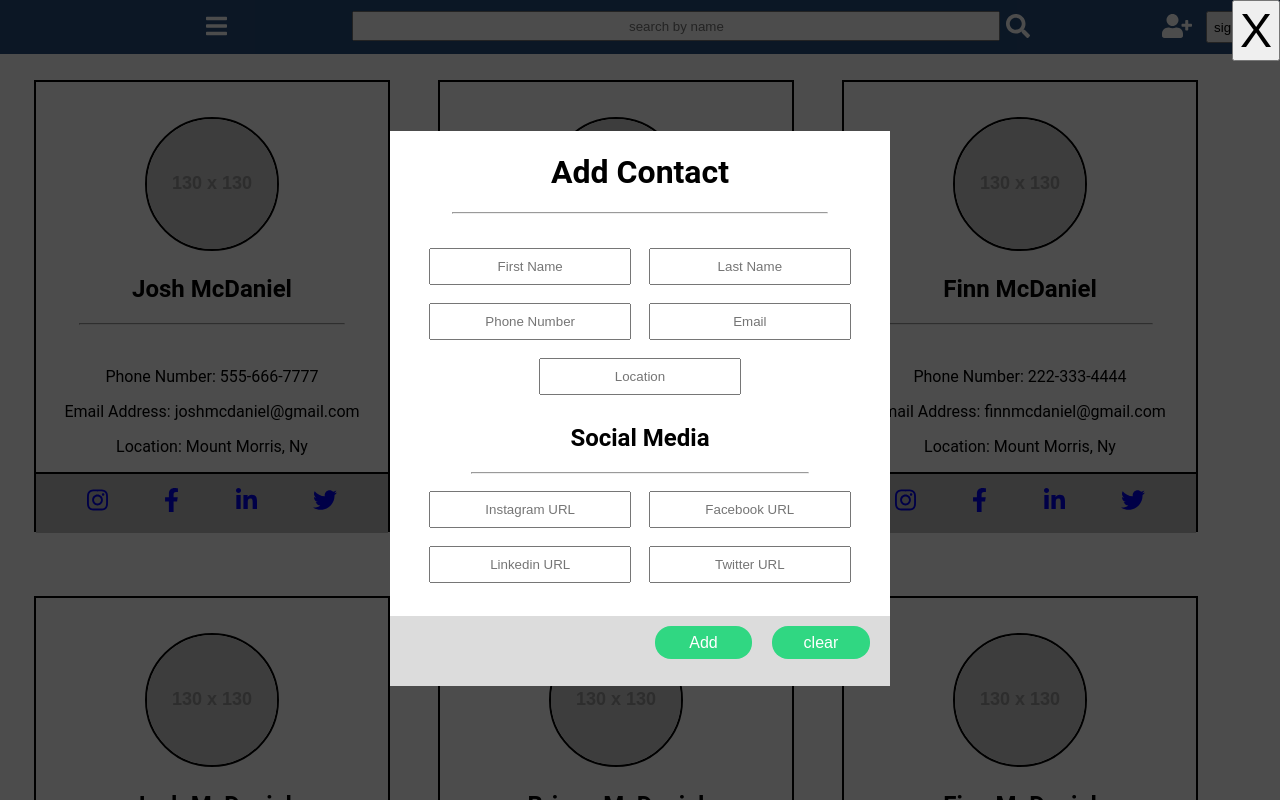
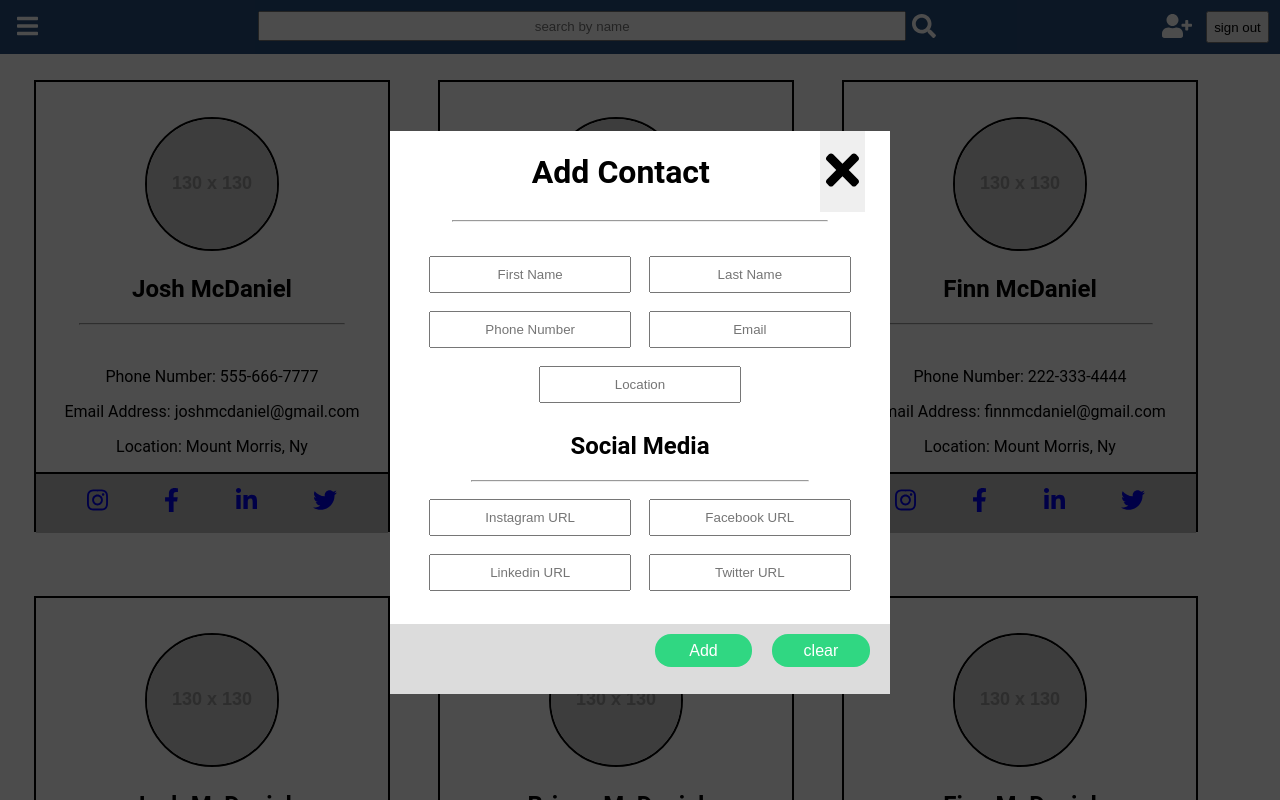
Before and after one commit to mcdanije22/contact_app, a React (Create React App) app: page / in a window 1280 px wide. Both pictures are taken after a click on the button 1177 px from the left and 27 px from the top of the page. Shown: the top 800 px of the page. Built offline with nearby package versions, Linux system fonts and the light colour scheme.

Commit message:
add form logic works,clear btn works but after clear add will add duplicate contact of last add

```diff
--- a/src/App.js
+++ b/src/App.js
@@ -3,8 +3,7 @@ import NavBar from './components/Menu/NavBar';
 import SideBar from './components/Menu/SideBar';
 import AddForm from './components/Menu/AddForm';
 import ContactList from './components/Contacts/ContactList';
-import { library } from '@fortawesome/fontawesome-svg-core';
-import { FontAwesomeIcon } from '@fortawesome/react-fontawesome';
+
 
 
 
@@ -38,7 +37,7 @@ class App extends Component {
             }
     }
 
-
+  //functions for sidebar start//
   hideSide = () =>{
     if(this.state.toggle){
     this.setState(
@@ -47,20 +46,25 @@ class App extends Component {
     else{
         this.setState({toggle:true})
     }
-    //test state change
-    //console.log(this.state.toggle)
 }
-onclick = (event) =>{
+onclick = () =>{
   this.setState({toggle:false})
 }
+  //functions for sidebar end//
+
+  //functions for modal start//
 addModalToggle = () => {
    this.setState({class:'modal'})
 }
+closeModalToggle = () =>{
+  this.setState({class:'modalClose'})
+}
+  //functions for modal start//
+
+  //functions that capture form data start//
 firstChange = (event) => {
-  //let first = event.target.value
   this.setState({first:event.target.value})
   console.log(this.state.first)
-  //console.log(first)
 }
 lastChange = (event) => {
   this.setState({last:event.target.value})
@@ -81,6 +85,9 @@ locationChange = (event) => {
 instagramChange = (event) => {
   this.setState({instagram:event.target.value})
 }
+  //functions that capture form data end//
+
+  //logic for adding contact object to state start//
 submitData = (event) => {
     if (this.state.first==''||this.state.last==''||this.state.number==''||this.state.email==''||this.state.area==''){
       alert('Please Fill In All Fields')
@@ -105,12 +112,29 @@ this.setState({class:'modalClose'})
 event.preventDefault();
     }
 }
+  //logic for adding contact object to state end//
+
+  clearBtn = () =>{
+    this.setState({
+      first: '',
+      last: '',
+      number: '',
+      email:'',
+      area:'',
+      instagram: '',
+      facebook: '',
+      linkedin:'',
+      twitter:''
+})
+  }
   render() {
     return (
       <div className='container'>
         <NavBar hideSide={this.hideSide} modalToggle={this.addModalToggle} toggle={this.state.toggle}/>
         <SideBar  toggle={this.state.toggle} />
         <AddForm
+        clear={this.clearBtn}
+        closeModal={this.closeModalToggle}
         showAdd={this.state.class}
         submitData={this.submitData}
         firstChange={this.firstChange}
--- a/src/components/Menu/AddForm.js
+++ b/src/components/Menu/AddForm.js
@@ -1,16 +1,26 @@
 import React from 'react';
+import { FontAwesomeIcon } from '@fortawesome/react-fontawesome';
+import { faTimes } from '@fortawesome/free-solid-svg-icons';
 
-const AddForm = ({showAdd, submitData,firstChange, lastChange, numberChange, emailChange, locationChange,instagramChange,facebookChange,linkedinChange,twitterChange}) =>{
 
+const AddForm = ({showAdd, submitData,closeModal,firstChange, lastChange, numberChange, emailChange, locationChange,instagramChange,facebookChange,linkedinChange,twitterChange}) =>{
+
+ const clearForm = () =>{
+  document.getElementById("form").reset();
+ }
 
 
     return (
         <div className={showAdd} >
           <form className='addform' onSubmit={submitData}>
-          <h1>Add Contact</h1> <button type='button' className = 'close'>X</button>
+          <div className='addHeader'>
+          <h1>Add Contact</h1> <button className='closeBtn' type='button' className = 'close' onClick={closeModal}>
+          <FontAwesomeIcon icon={faTimes} />
+          </button>
+          </div>
           <hr></hr>
 
-            <form className='bodyform'>
+            <form className='bodyform' id='form'>
               <input className= 'addinput' type='text' placeholder='First Name' name='First' onChange={firstChange}/>
               <input className= 'addinput' type='text' placeholder='Last Name' name='last' onChange={lastChange}/>
               <input className= 'addinput' type='text' placeholder='Phone Number' name='number' onChange={numberChange}/>
@@ -31,7 +41,7 @@ const AddForm = ({showAdd, submitData,firstChange, lastChange, numberChange, ema
               </form>
 
               <footer className='bottom'>
-              <button className='clear' type='reset'>clear</button>
+              <button className='clear' type='reset' onClick={clearForm}>clear</button>
               <button type='submit' className='submit' >Add</button>
               </footer>
           </form>
--- a/src/components/Menu/NavBar.js
+++ b/src/components/Menu/NavBar.js
@@ -6,9 +6,6 @@ import { faUserPlus } from '@fortawesome/free-solid-svg-icons';
 
 
 const NavBar = ({hideSide,modalToggle, toggle}) =>{
-    const hide = {
-        marginLeft: toggle?'15%':'0%',
-      }
 
     return (
         <div className ='nav' >
--- a/src/style.css
+++ b/src/style.css
@@ -23,7 +23,6 @@ body {
     position: fixed;
     z-index: 1;
     left: 0;
-    top:0;
     overflow-x: hidden;
     transition: 0.5s;
 
@@ -62,7 +61,7 @@ a {
     }
 /*margin issues*/
 .sideBarToggle{
-    margin-left:15%;
+
     }
 .search {
     width: 40rem;
@@ -94,6 +93,7 @@ margin-left:auto
     overflow-X: hidden;
     overflow-Y: auto;
 }
+
 .modalClose {
     display:none;
 }
@@ -136,11 +136,19 @@ hr {
 .bodyform {
     margin:5%;
 }
+
+.addHeader{
+    display:flex;
+    justify-content: flex-end;
+}
 .close{
-    position: fixed;
+    /*position: fixed;
     top:0;
-    right:0;
+    right:0;*/
     font-size:3rem;
+    border:none;
+    margin-left:22%;
+    margin-right:5%;
 }
 /* main contacts display */
 .contactDisplay {
```
